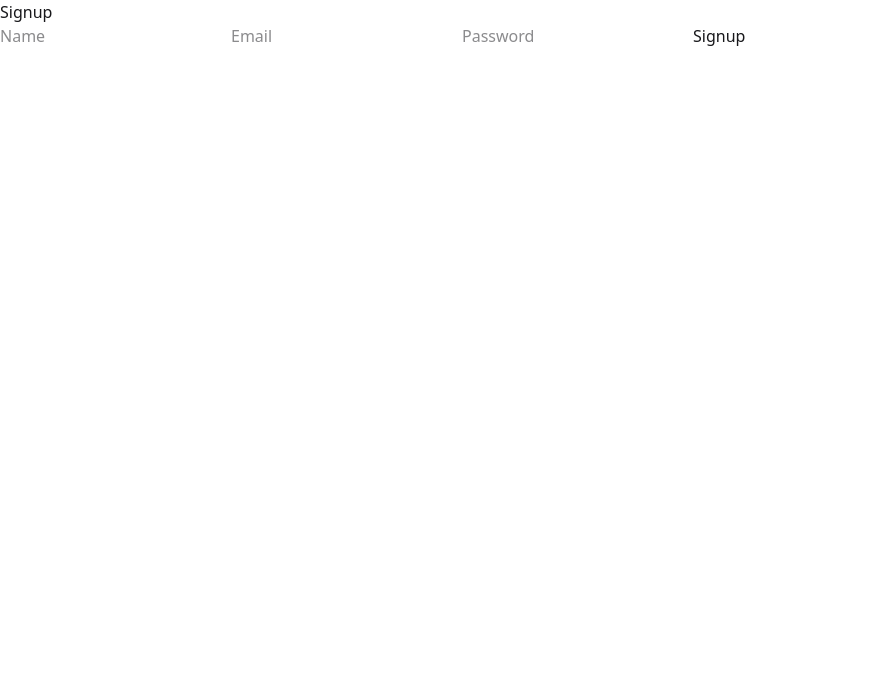
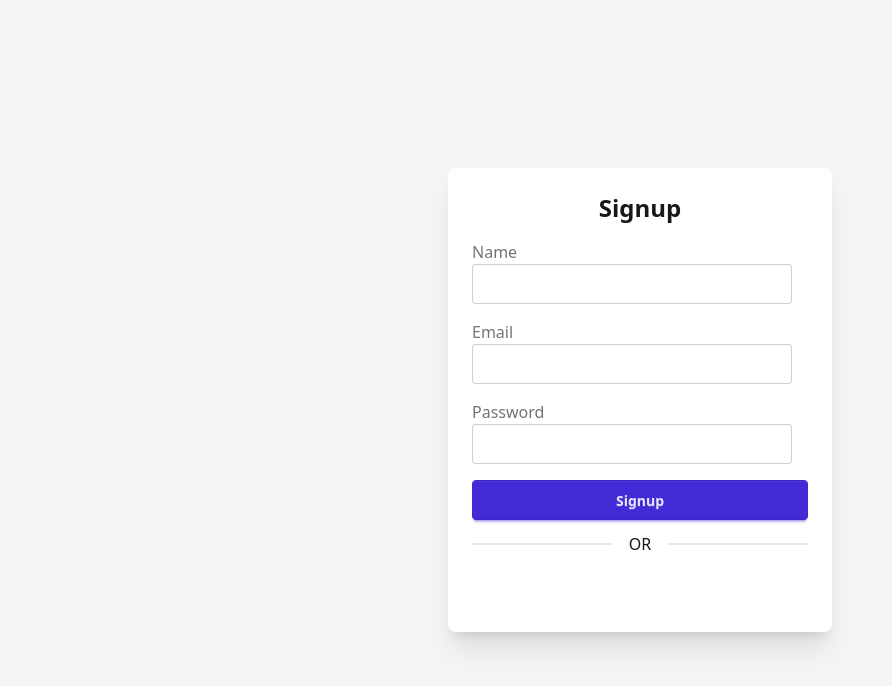
Before and after one commit to MuhammadZeb1/ecommece-meh-frontend, a React (Vite) app: page /signup in a window 1280 px wide. Shown: the top 686 px of the page, without its empty margins (0-892 px from the left). Built offline with nearby package versions, Linux system fonts and the light colour scheme.

Commit message:
google outh implement

```diff
--- a/package.json
+++ b/package.json
@@ -10,6 +10,7 @@
     "preview": "vite preview"
   },
   "dependencies": {
+    "@react-oauth/google": "^0.12.2",
     "@reduxjs/toolkit": "^2.11.2",
     "@tailwindcss/vite": "^4.1.18",
     "axios": "^1.13.2",
--- a/src/main.jsx
+++ b/src/main.jsx
@@ -5,12 +5,17 @@ import App from './App.jsx'
 import { Provider } from 'react-redux'
 import { store } from './app/store.js'
 import { BrowserRouter } from 'react-router-dom'
+import { GoogleOAuthProvider } from '@react-oauth/google'
 
+
+console.log("CLIENT ID:", import.meta.env.VITE_GOOGLE_CLIENT_ID);
 createRoot(document.getElementById('root')).render(
   <StrictMode>
     <BrowserRouter>
     <Provider store={store}>
-    <App />
+ <GoogleOAuthProvider clientId={import.meta.env.VITE_GOOGLE_CLIENT_ID}>    <App />
+      </GoogleOAuthProvider>
+
     </Provider>
     </BrowserRouter>
   </StrictMode>,
--- a/src/pages/Login.jsx
+++ b/src/pages/Login.jsx
@@ -1,5 +1,6 @@
 import { useState } from "react";
 import api from "../services/api";
+import { GoogleLogin } from "@react-oauth/google";
 
 const Login = () => {
   const [form, setForm] = useState({ email: "", password: "" });
@@ -9,26 +10,75 @@ const Login = () => {
     setForm({ ...form, [e.target.name]: e.target.value });
   };
 
+  // NORMAL LOGIN
   const handleSubmit = async (e) => {
     e.preventDefault();
     try {
       const res = await api.post("/auth/login", form);
-      setMessage("Login successful!");
       localStorage.setItem("token", res.data.token);
+      setMessage("Login successful");
     } catch (err) {
       setMessage(err.response?.data?.message || "Login failed");
     }
   };
 
+  // GOOGLE LOGIN
+  const handleGoogleSuccess = async (credentialResponse) => {
+    try {
+      const res = await api.post("/auth/google", {
+        token: credentialResponse.credential,
+      });
+
+      localStorage.setItem("token", res.data.token);
+      setMessage("Google login successful");
+    } catch (error) {
+      setMessage("Google login failed");
+    }
+  };
+
   return (
-    <div>
-      <h2>Login</h2>
-      <form onSubmit={handleSubmit}>
-        <input name="email" placeholder="Email" onChange={handleChange} />
-        <input name="password" placeholder="Password" type="password" onChange={handleChange} />
-        <button type="submit">Login</button>
-      </form>
-      {message && <p>{message}</p>}
+    <div className="flex justify-center items-center h-screen bg-gray-100">
+      <div className="card w-96 bg-white shadow-xl p-6">
+        <h2 className="text-2xl font-bold text-center mb-4">Login</h2>
+
+        <form onSubmit={handleSubmit} className="flex flex-col gap-4">
+          <div className="form-control">
+            <label className="label">
+              <span className="label-text">Email</span>
+            </label>
+            <input
+              name="email"
+              className="input input-bordered"
+              onChange={handleChange}
+            />
+          </div>
+
+          <div className="form-control">
+            <label className="label">
+              <span className="label-text">Password</span>
+            </label>
+            <input
+              name="password"
+              type="password"
+              className="input input-bordered"
+              onChange={handleChange}
+            />
+          </div>
+
+          <button className="btn btn-primary w-full">Login</button>
+        </form>
+
+        <div className="divider">OR</div>
+
+        <GoogleLogin
+          onSuccess={handleGoogleSuccess}
+          onError={() => setMessage("Google Login Failed")}
+        />
+
+        {message && (
+          <p className="text-center text-sm mt-4 text-error">{message}</p>
+        )}
+      </div>
     </div>
   );
 };
--- a/src/pages/Signup.jsx
+++ b/src/pages/Signup.jsx
@@ -1,35 +1,99 @@
 import { useState } from "react";
 import api from "../services/api";
+import { GoogleLogin } from "@react-oauth/google";
 
 const Signup = () => {
-  const [form, setForm] = useState({ name: "", email: "", password: "" });
+  const [form, setForm] = useState({
+    name: "",
+    email: "",
+    password: "",
+  });
   const [message, setMessage] = useState("");
 
   const handleChange = (e) => {
     setForm({ ...form, [e.target.name]: e.target.value });
   };
 
+  // NORMAL SIGNUP
   const handleSubmit = async (e) => {
     e.preventDefault();
     try {
       const res = await api.post("/auth/signup", form);
-      setMessage("Signup successful!");
       localStorage.setItem("token", res.data.token);
+      setMessage("Signup successful");
     } catch (err) {
       setMessage(err.response?.data?.message || "Signup failed");
     }
   };
 
+  // GOOGLE SIGNUP / LOGIN
+  const handleGoogleSuccess = async (credentialResponse) => {
+    try {
+      const res = await api.post("/auth/google", {
+        token: credentialResponse.credential,
+      });
+
+      localStorage.setItem("token", res.data.token);
+      setMessage("Google signup successful");
+    } catch (error) {
+      setMessage("Google signup failed");
+    }
+  };
+
   return (
-    <div>
-      <h2>Signup</h2>
-      <form onSubmit={handleSubmit}>
-        <input name="name" placeholder="Name" onChange={handleChange} />
-        <input name="email" placeholder="Email" onChange={handleChange} />
-        <input name="password" placeholder="Password" type="password" onChange={handleChange} />
-        <button type="submit">Signup</button>
-      </form>
-      {message && <p>{message}</p>}
+    <div className="flex justify-center items-center h-screen bg-gray-100">
+      <div className="card w-96 bg-white shadow-xl p-6">
+        <h2 className="text-2xl font-bold text-center mb-4">Signup</h2>
+
+        <form onSubmit={handleSubmit} className="flex flex-col gap-4">
+          <div className="form-control">
+            <label className="label">
+              <span className="label-text">Name</span>
+            </label>
+            <input
+              name="name"
+              className="input input-bordered"
+              onChange={handleChange}
+            />
+          </div>
+
+          <div className="form-control">
+            <label className="label">
+              <span className="label-text">Email</span>
+            </label>
+            <input
+              name="email"
+              className="input input-bordered"
+              onChange={handleChange}
+            />
+          </div>
+
+          <div className="form-control">
+            <label className="label">
+              <span className="label-text">Password</span>
+            </label>
+            <input
+              name="password"
+              type="password"
+              className="input input-bordered"
+              onChange={handleChange}
+            />
+          </div>
+
+          <button className="btn btn-primary w-full">Signup</button>
+        </form>
+
+        <div className="divider">OR</div>
+
+        <GoogleLogin
+          onSuccess={handleGoogleSuccess}
+          onError={() => setMessage("Google Login Failed")}
+        />
+
+        {message && (
+          <p className="text-center text-sm mt-4 text-error">{message}</p>
+        )}
+      </div>
     </div>
   );
 };
```
Also changed, not shown: 2 other files (tests, documents, lock files or other folders).
